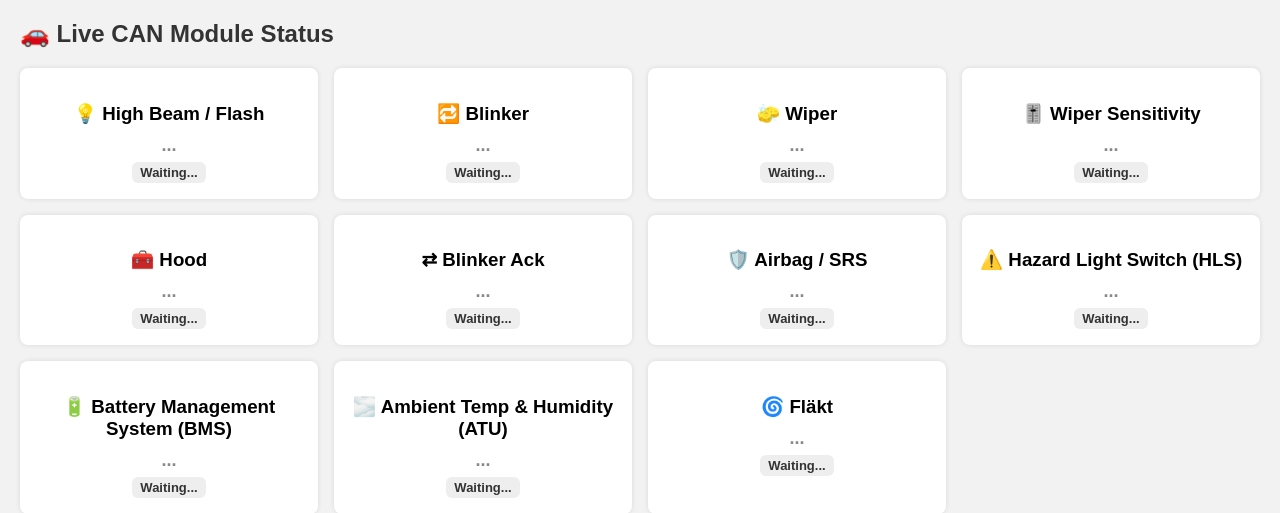
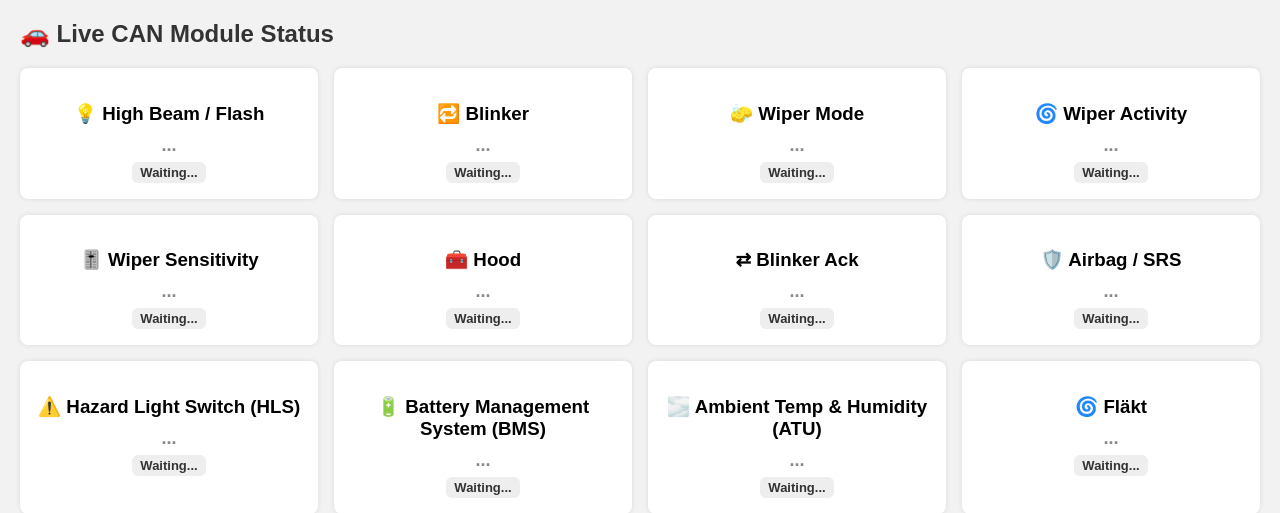
Before and after one commit to brodenn/canbus_classroom, a Flask app: page / in a window 1280 px wide. Shown: the top 513 px of the page. Run offline with Flask 3, Linux system fonts and the light colour scheme; data that the repository does not hold is empty.

Commit message:
Refactor Wiper labels to improve clarity in CAN data representation

```diff
--- a/pi_can_dashboard/app.py
+++ b/pi_can_dashboard/app.py
@@ -60,7 +60,6 @@ def can_listener():
                 "timestamp": msg.timestamp
             }
 
-            # Track Airbag
             if msg.arbitration_id == AIRBAG_ID and len(msg.data) >= 2:
                 airbag_status = msg.data[0]
                 airbag_life = msg.data[1]
@@ -70,7 +69,6 @@ def can_listener():
                 if airbag_status in [0x44, 0x66]:
                     print("🚨 Airbag triggered! Status:", hex(airbag_status))
 
-            # Track Hazard ON/OFF from ID 0x450
             if msg.arbitration_id == 0x450 and len(msg.data) >= 2:
                 b1 = msg.data[1]
                 if b1 in [0x83, 0x80]:
@@ -150,13 +148,13 @@ def decode_data(id_str, hex_data):
             elif b0 == "04": decoded.append(("High Beam / Flash", "🔦 Flash"))
 
             if b0 == "00" and b1 == "82":
-                decoded.append(("Wiper", "🌧️ Auto Wiper"))
+                decoded.append(("Wiper Mode", "🌧️ Auto Wiper"))
             elif b0 == "01" and b1 == "85":
-                decoded.append(("Wiper", "🪚 Wiper Low"))
+                decoded.append(("Wiper Mode", "🪚 Wiper Low"))
             elif b0 == "01" and b1 == "88":
-                decoded.append(("Wiper", "🌀 Wiper High"))
+                decoded.append(("Wiper Mode", "🌀 Wiper High"))
             elif b0 == "00" and b1 == "90":
-                decoded.append(("Wiper", "🧴 Spolarvätska"))
+                decoded.append(("Wiper Mode", "🧴 Spolarvätska"))
 
             if len(bytes_list) > 2:
                 sensitivity = {
@@ -177,7 +175,7 @@ def decode_data(id_str, hex_data):
             elif hex_data.startswith("8804"):
                 result.append(("Hood", "🛑 Hood Open"))
             elif hex_data.startswith("8120"):
-                result.append(("Wiper", "🌀 Wiping Active"))
+                result.append(("Wiper Activity", "🌀 Wiping Active"))
             return result
 
         elif id_str == "0x451" and len(bytes_list) >= 2:
--- a/pi_can_dashboard/templates/index.html
+++ b/pi_can_dashboard/templates/index.html
@@ -91,7 +91,8 @@
     const EXPECTED_LABELS = {
       "High Beam / Flash": "💡",
       "Blinker": "🔁",
-      "Wiper": "🧽",
+      "Wiper Mode": "🧽",
+      "Wiper Activity": "🌀",
       "Wiper Sensitivity": "🎚️",
       "Hood": "🧰",
       "Blinker Ack": "⇄",
@@ -115,8 +116,9 @@
       if (label.includes("Battery")) return "Battery";
       if (label.includes("Blinker Ack")) return "Blinker";
       if (label === "Blinker") return "Blinker";
+      if (label === "Wiper Mode") return "Wiper";
+      if (label === "Wiper Activity") return "Wiper";
       if (label.includes("Wiper Sensitivity")) return "Sensitivity";
-      if (label === "Wiper") return "Wiper";
       if (label.includes("Hood")) return "Hood";
       if (label.includes("Airbag")) return "Airbag";
       if (label.includes("Hazard")) return "Hazard";
```
